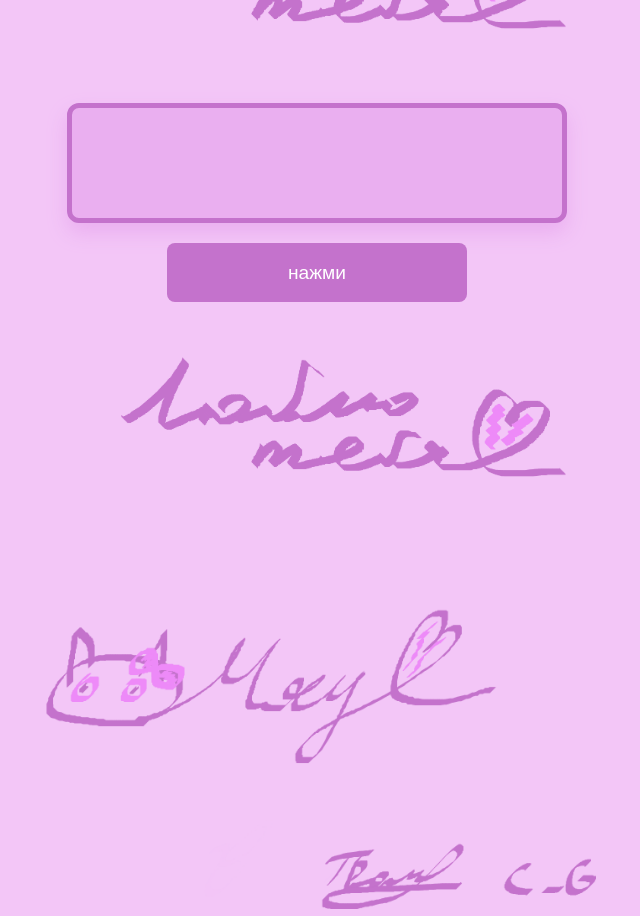
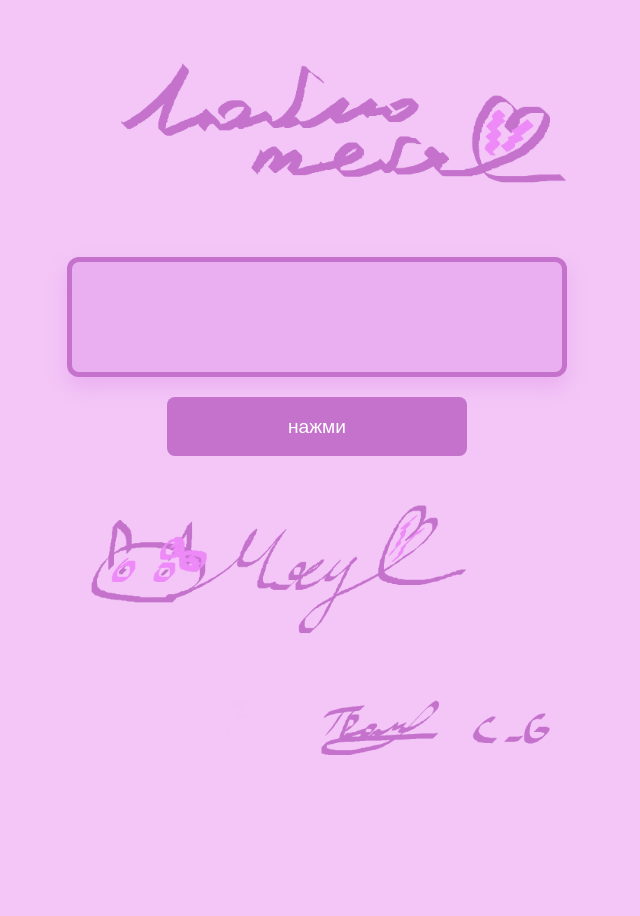
Before and after one commit to CaptainGosse/Love_you, a plain HTML site: page index.html in a window 1280 px wide. Shown: the whole page, without its empty margins (323-963 px from the left). After the commit the page ends 800 px from the top, so only its background shows below. Drawn offline with Linux system fonts and the light colour scheme.

Commit message:
Update index.html

```diff
--- a/index.html
+++ b/index.html
@@ -15,10 +15,6 @@
     <div class="roulette-container">
         <div id="word-display"></div>
         <button onclick="startRoulette()">нажми</button>
-    </div>
-        <div class="image-container">
-        <img src="Lublu.png">
-    </div>
     <div class="image-container">
         <img src="end.png">
     </div>
```
